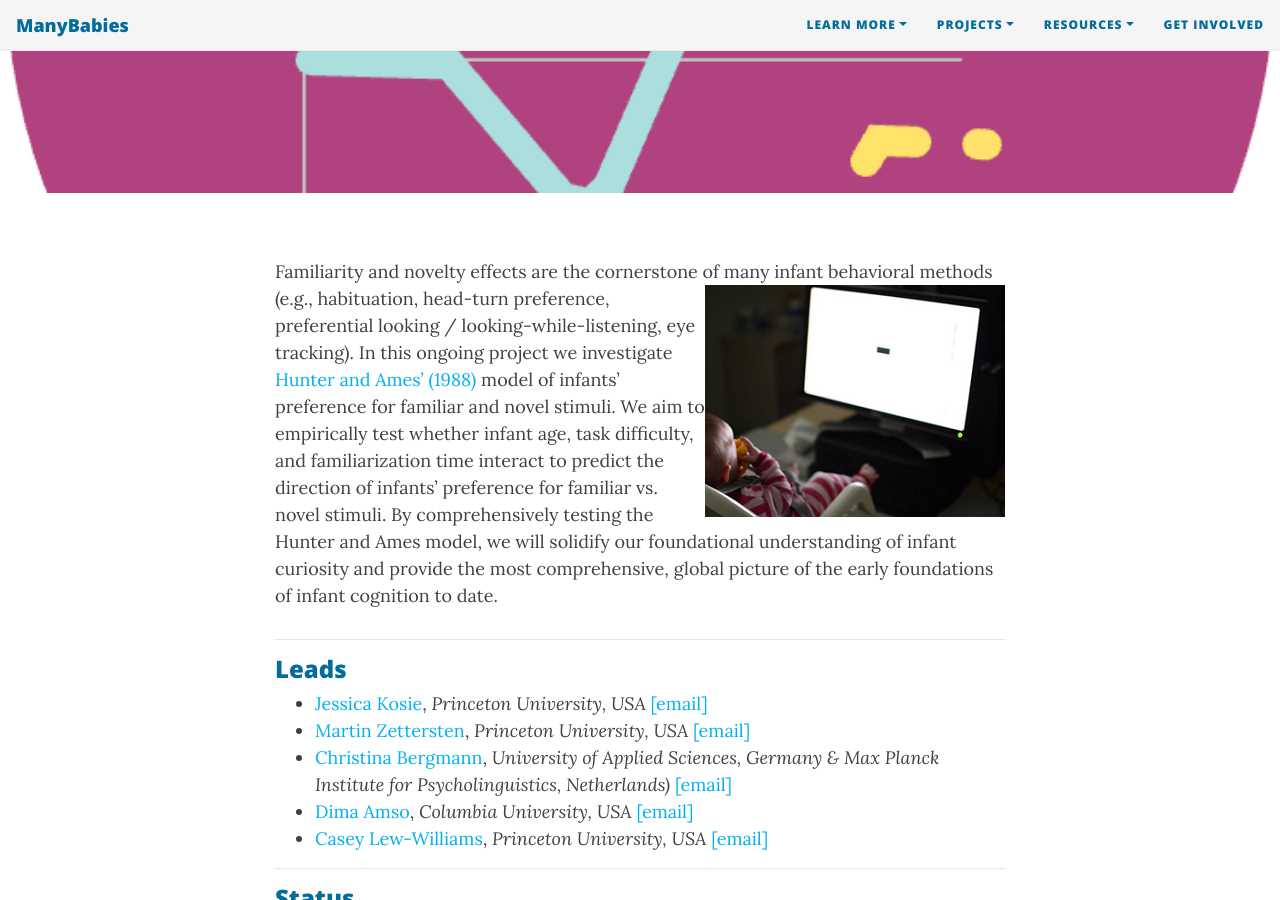
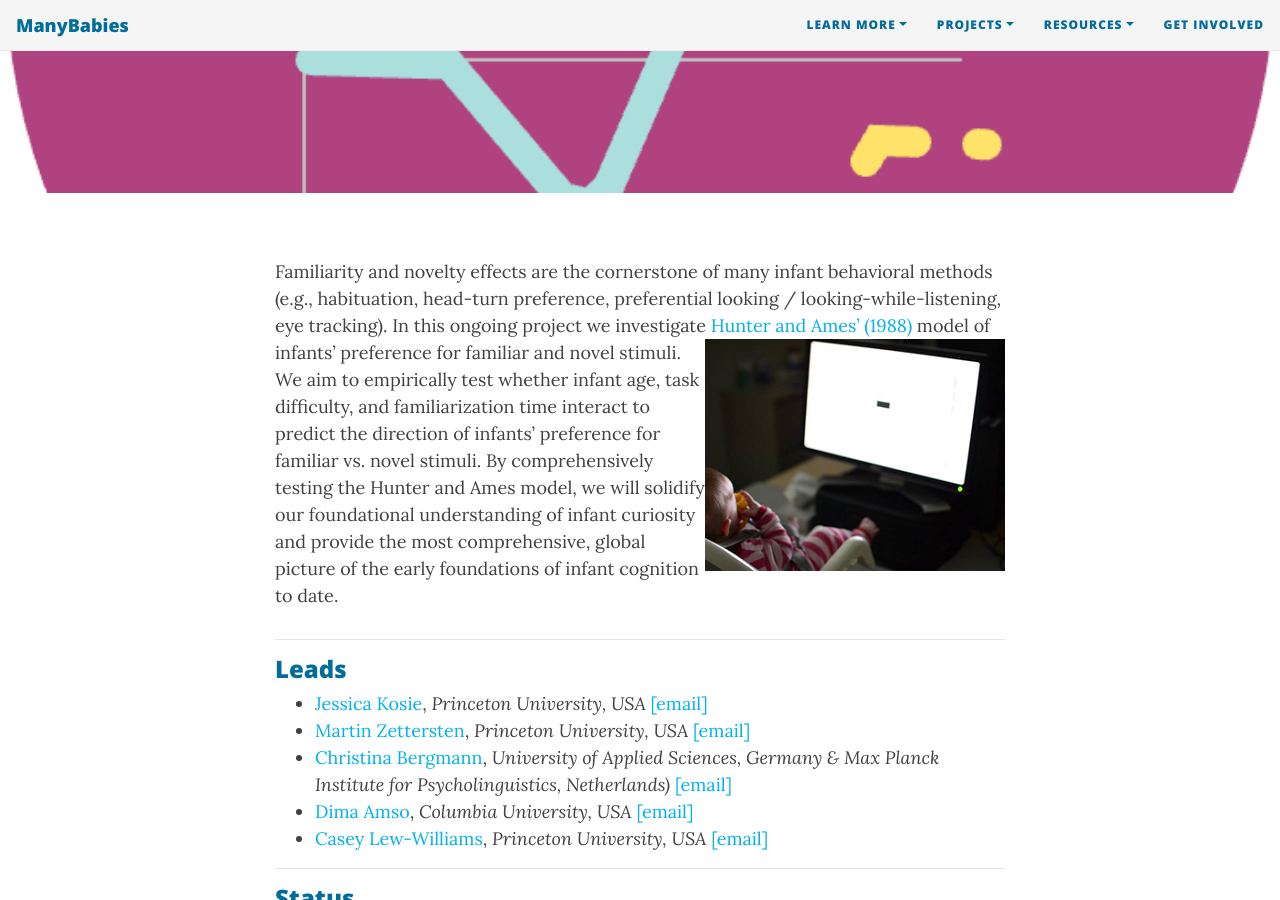
Before and after one commit to manybabies/manybabies.github.io, a Jekyll site: the page built from MB5.md, in a window 1280 px wide and 900 px high, scrolled down 352 px. Built offline with Jekyll 4.4.1, drawn with Linux system fonts in a browser that asks for light colours; nearby versions of some CDN libraries; some web fonts are replaced.

Commit message:
Update MB5.md
Update MB5.md

Update MB5.md

```diff
--- a/MB5.md
+++ b/MB5.md
@@ -11,7 +11,7 @@
 - add collaborators map.
 -->
 
-Familiarity and novelty effects are the cornerstone of many infant behavioral methods <img style="float: right;" src="/assets/img/infant_in_lab_300px.png"> (e.g., habituation, head-turn preference, preferential looking / looking-while-listening, eye tracking). In this ongoing project we investigate [Hunter and Ames’ (1988)](https://psycnet.apa.org/record/1988-98065-003) model of infants’ preference for familiar and novel stimuli. We aim to empirically test whether infant age, task difficulty, and familiarization time interact to predict the direction of infants’ preference for familiar vs. novel stimuli. By comprehensively testing the Hunter and Ames model, we will solidify our foundational understanding of infant curiosity and provide the most comprehensive, global picture of the early foundations of infant cognition to date.
+Familiarity and novelty effects are the cornerstone of many infant behavioral methods (e.g., habituation, head-turn preference, preferential looking / looking-while-listening, eye tracking). In this ongoing project we investigate [Hunter and Ames’ (1988)](https://psycnet.apa.org/record/1988-98065-003) model of infants’ preference for familiar and novel stimuli. <img style="float: right;" src="/assets/img/infant_in_lab_300px.png"> We aim to empirically test whether infant age, task difficulty, and familiarization time interact to predict the direction of infants’ preference for familiar vs. novel stimuli. By comprehensively testing the Hunter and Ames model, we will solidify our foundational understanding of infant curiosity and provide the most comprehensive, global picture of the early foundations of infant cognition to date.
 
 
 ***
```
